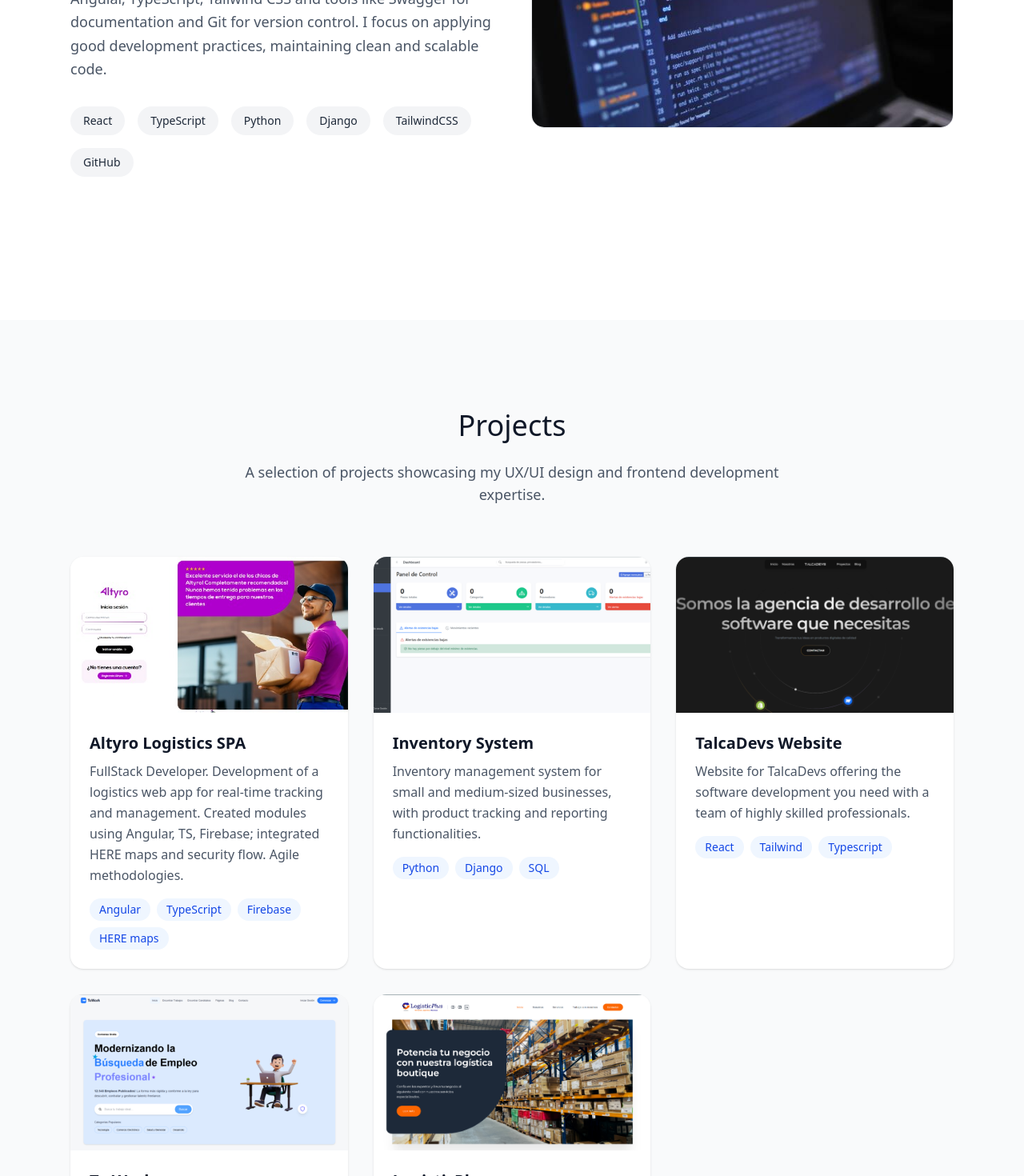
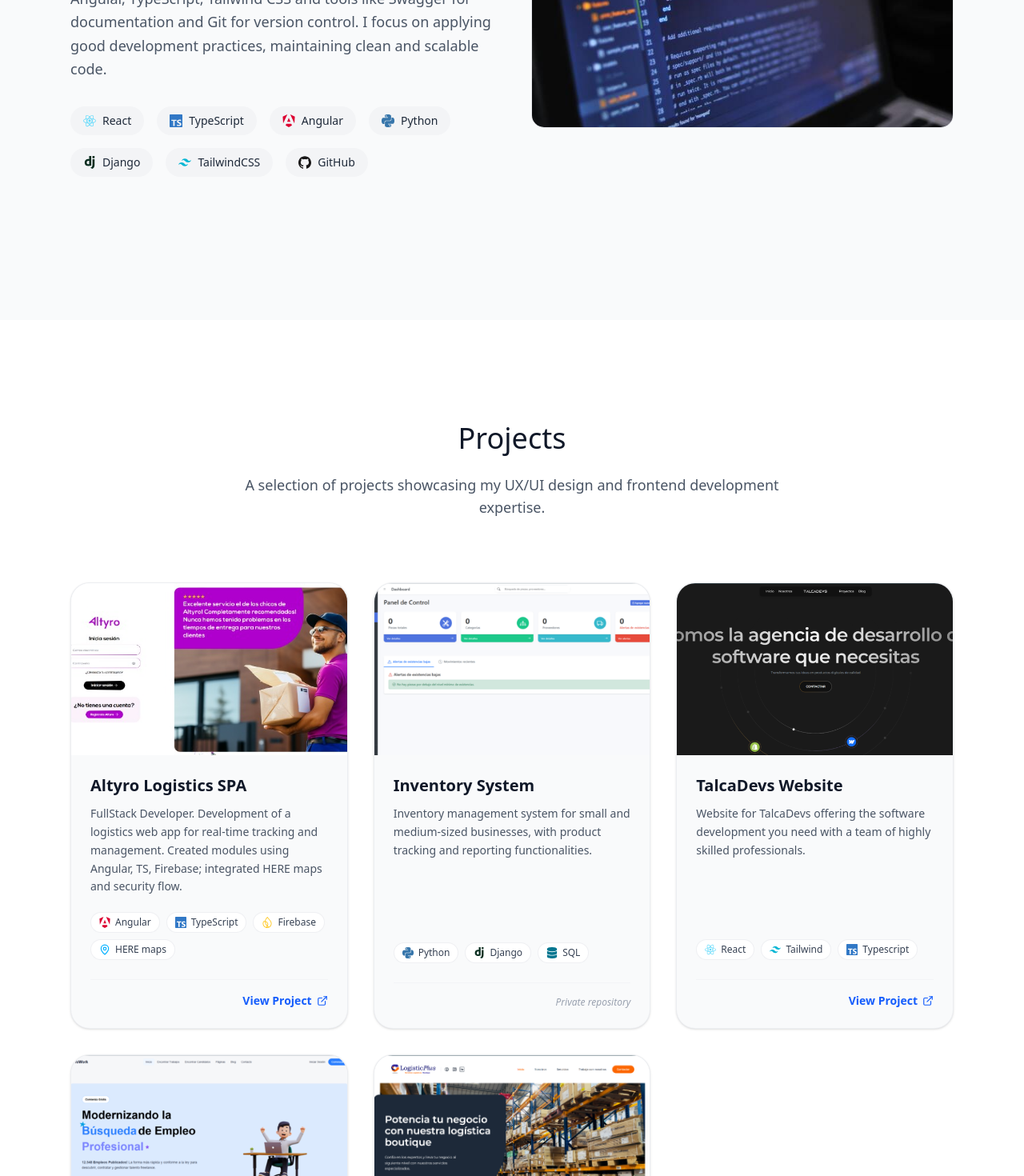
Before and after one commit to NicoVillarroelM/portfolio, a React (Vite) app: page / in a window 1280 px wide. Shown: the part 1200-2670 px from the top of the page at 80% size. Built offline with nearby package versions, Linux system fonts and the light colour scheme.

Commit message:
feature: news iconos and cards

```diff
--- a/package.json
+++ b/package.json
@@ -18,6 +18,7 @@
     "react": "^19.1.0",
     "react-dom": "^19.1.0",
     "react-i18next": "^15.5.3",
+    "react-icons": "^5.6.0",
     "tailwindcss": "^4.1.10",
     "tailwindcss-animate": "^1.0.7"
   },
--- /dev/null
+++ b/pnpm-workspace.yaml
@@ -0,0 +1,4 @@
+allowBuilds:
+  '@swc/core': false
+  '@tailwindcss/oxide': false
+  esbuild: false
--- a/src/components/About.tsx
+++ b/src/components/About.tsx
@@ -1,11 +1,31 @@
 import { useTranslation } from "react-i18next";
+import {
+  SiReact,
+  SiTypescript,
+  SiPython,
+  SiDjango,
+  SiTailwindcss,
+  SiGithub,
+  SiAngular
+} from "react-icons/si";
 import techImage from "../assets/techImage.png";
+
+const skills = [
+  { name: "React", icon: SiReact, color: "text-[#61DAFB]" },
+  { name: "TypeScript", icon: SiTypescript, color: "text-[#3178C6]" },
+  { name: "Angular", icon: SiAngular, color: "text-[#DD0031]" },
+  { name: "Python", icon: SiPython, color: "text-[#3776AB]" },
+  { name: "Django", icon: SiDjango, color: "text-[#092E20] dark:text-[#44B78B]" },
+  { name: "TailwindCSS", icon: SiTailwindcss, color: "text-[#06B6D4]" },
+  { name: "GitHub", icon: SiGithub, color: "text-[#181717] dark:text-white" },
+];
+
 const About = () => {
   const { t } = useTranslation();
   return (
     <section
       id="about"
-      className="min-h-screen flex items-center bg-white dark:bg-gray-900 transition-colors duration-300"
+      className="min-h-screen flex items-center bg-gray-50 dark:bg-gray-950 transition-colors duration-300"
     >
       <div className="max-w-6xl mx-auto px-4 sm:px-6 w-full">
         <div className="grid grid-cols-1 md:grid-cols-2 gap-8 md:gap-12 items-center">
@@ -26,24 +46,18 @@ const About = () => {
             </p>
 
             <div className="flex flex-wrap gap-3 sm:gap-4 justify-center md:justify-start">
-              <span className="bg-gray-100 dark:bg-gray-800 text-gray-800 dark:text-gray-200 px-3 sm:px-4 py-2 rounded-full text-sm">
-                React
-              </span>
-              <span className="bg-gray-100 dark:bg-gray-800 text-gray-800 dark:text-gray-200 px-3 sm:px-4 py-2 rounded-full text-sm">
-                TypeScript
-              </span>
-              <span className="bg-gray-100 dark:bg-gray-800 text-gray-800 dark:text-gray-200 px-3 sm:px-4 py-2 rounded-full text-sm">
-                Python
-              </span>
-              <span className="bg-gray-100 dark:bg-gray-800 text-gray-800 dark:text-gray-200 px-3 sm:px-4 py-2 rounded-full text-sm">
-                Django
-              </span>
-              <span className="bg-gray-100 dark:bg-gray-800 text-gray-800 dark:text-gray-200 px-3 sm:px-4 py-2 rounded-full text-sm">
-                TailwindCSS
-              </span>
-              <span className="bg-gray-100 dark:bg-gray-800 text-gray-800 dark:text-gray-200 px-3 sm:px-4 py-2 rounded-full text-sm">
-                GitHub
-              </span>
+              {skills.map((skill) => {
+                const Icon = skill.icon;
+                return (
+                  <span
+                    key={skill.name}
+                    className="flex items-center gap-2 bg-gray-100 dark:bg-gray-800 text-gray-800 dark:text-gray-200 px-3 sm:px-4 py-2 rounded-full text-sm font-medium transition-all duration-300 hover:scale-105 hover:shadow-md cursor-default group"
+                  >
+                    <Icon className={`w-4 h-4 ${skill.color} transition-transform duration-300 group-hover:rotate-6`} />
+                    {skill.name}
+                  </span>
+                );
+              })}
             </div>
           </div>
 
--- a/src/components/Contact.tsx
+++ b/src/components/Contact.tsx
@@ -7,7 +7,7 @@ const Contact = () => {
   return (
     <section
       id="contact"
-      className="min-h-screen flex items-center bg-gray-50 dark:bg-gray-800 transition-colors duration-300"
+      className="min-h-screen flex items-center bg-gray-50 dark:bg-gray-950 transition-colors duration-300"
     >
       <div className="max-w-6xl mx-auto px-6 w-full">
         <div className="text-center mb-16">
--- a/src/components/Hero.tsx
+++ b/src/components/Hero.tsx
@@ -40,7 +40,7 @@ const Hero = () => {
   return (
     <section
       id="hero"
-      className="min-h-screen flex items-center justify-center bg-gradient-to-br from-gray-50 to-white dark:from-gray-900 dark:to-gray-800 transition-colors duration-300"
+      className="min-h-screen flex items-center justify-center bg-white dark:bg-gray-900 transition-colors duration-300"
     >
       <div className="max-w-4xl mx-auto px-6 text-center">
         <div>
--- a/src/components/Projects.tsx
+++ b/src/components/Projects.tsx
@@ -1,5 +1,52 @@
 import { useTranslation } from "react-i18next";
 import { projects } from "../constants/Projects";
+import {
+  SiReact,
+  SiTypescript,
+  SiAngular,
+  SiFirebase,
+  SiPython,
+  SiDjango,
+  SiHtml5,
+  SiCss,
+  SiJavascript,
+  SiTailwindcss,
+} from "react-icons/si";
+import { FaDatabase } from "react-icons/fa";
+import { ExternalLink, MapPin } from "lucide-react";
+
+const getTagIcon = (tag: string) => {
+  const normalized = tag.toLowerCase().trim();
+  switch (normalized) {
+    case "react":
+      return { icon: SiReact, color: "text-[#61DAFB]" };
+    case "typescript":
+      return { icon: SiTypescript, color: "text-[#3178C6]" };
+    case "angular":
+      return { icon: SiAngular, color: "text-[#DD0031]" };
+    case "firebase":
+      return { icon: SiFirebase, color: "text-[#FFCA28]" };
+    case "python":
+      return { icon: SiPython, color: "text-[#3776AB]" };
+    case "django":
+      return { icon: SiDjango, color: "text-[#092E20] dark:text-[#44B78B]" };
+    case "sql":
+      return { icon: FaDatabase, color: "text-[#00758F]" };
+    case "tailwind":
+    case "tailwindcss":
+      return { icon: SiTailwindcss, color: "text-[#06B6D4]" };
+    case "html":
+      return { icon: SiHtml5, color: "text-[#E34F26]" };
+    case "css":
+      return { icon: SiCss, color: "text-[#1572B6]" };
+    case "javascript":
+      return { icon: SiJavascript, color: "text-[#F7DF1E]" };
+    case "here maps":
+      return { icon: MapPin, color: "text-[#00B0FF]" };
+    default:
+      return null;
+  }
+};
 
 const Projects = () => {
   const { t } = useTranslation();
@@ -7,51 +54,100 @@ const Projects = () => {
   return (
     <section
       id="projects"
-      className="min-h-screen flex items-center bg-gray-50 dark:bg-gray-800 transition-colors duration-300 py-16 sm:py-20"
+      className="min-h-screen flex items-center bg-white dark:bg-gray-900 transition-colors duration-300 py-16 sm:py-24"
     >
       <div className="max-w-6xl mx-auto px-4 sm:px-6 w-full">
-        <div className="text-center mb-12 sm:mb-16">
+        <div className="text-center mb-12 sm:mb-20">
           <h2 className="text-3xl sm:text-4xl font-light text-gray-900 dark:text-white mb-4 sm:mb-6 pt-8">
             {t("projects.title").split(" ")[0]}{" "}
+            <span className="font-bold">
+              {t("projects.title").split(" ").slice(1).join(" ")}
+            </span>
           </h2>
-          <p className="text-base sm:text-lg text-gray-600 dark:text-gray-300 max-w-2xl mx-auto px-4 sm:px-0">
+          <p className="text-base sm:text-lg text-gray-600 dark:text-gray-400 max-w-2xl mx-auto px-4 sm:px-0">
             {t("projects.subtitle")}
           </p>
         </div>
 
-        <div className="grid grid-cols-1 sm:grid-cols-2 lg:grid-cols-3 gap-6 sm:gap-8">
+        <div className="grid grid-cols-1 md:grid-cols-2 lg:grid-cols-3 gap-8">
           {projects.map((project) => (
             <div
               key={project.id}
-              className="bg-white dark:bg-gray-900 rounded-2xl overflow-hidden shadow-sm hover:shadow-xl transition-all duration-300 transform hover:-translate-y-2"
+              className="flex flex-col h-full bg-gray-50 dark:bg-gray-950 border border-gray-200/60 dark:border-gray-800/80 rounded-3xl shadow-sm hover:shadow-2xl hover:border-blue-500/30 dark:hover:border-blue-500/30 transition-all duration-500 overflow-hidden group hover:-translate-y-2"
             >
-              <div className="aspect-video overflow-hidden">
+              {/* Image Container flush to top and sides */}
+              <div className="relative overflow-hidden aspect-[16/10] bg-white dark:bg-gray-900">
                 <img
                   src={project.image}
                   alt={t(project.titleKey ?? "")}
-                  className="w-full h-full object-cover hover:scale-105 transition-transform duration-300"
+                  className="w-full h-full object-cover group-hover:scale-105 transition-transform duration-700 ease-out"
                 />
+
+                {project.link && project.link !== "#" && (
+                  <a
+                    href={project.link}
+                    target="_blank"
+                    rel="noopener noreferrer"
+                    className="absolute inset-0 bg-black/40 opacity-0 group-hover:opacity-100 transition-opacity duration-300 flex items-center justify-center backdrop-blur-[2px]"
+                  >
+                    <span className="bg-white/90 dark:bg-gray-900/90 text-gray-900 dark:text-white p-3 rounded-full shadow-lg transform translate-y-4 group-hover:translate-y-0 transition-transform duration-300 ease-out flex items-center justify-center">
+                      <ExternalLink className="w-5 h-5" />
+                    </span>
+                  </a>
+                )}
               </div>
 
-              <div className="p-4 sm:p-6">
-                <h3 className="text-lg sm:text-xl font-semibold text-gray-900 dark:text-white mb-2">
+              {/* Card Body */}
+              <div className="p-5 sm:p-6 flex flex-col flex-grow">
+                <h3 className="text-xl font-bold text-gray-900 dark:text-white mb-2.5 group-hover:text-blue-600 dark:group-hover:text-blue-400 transition-colors duration-300">
                   {t(project.titleKey ?? "")}
                 </h3>
 
-                <p className="text-sm sm:text-base text-gray-600 dark:text-gray-300 mb-3 sm:mb-4 leading-relaxed">
+                <p className="text-sm text-gray-600 dark:text-gray-400 leading-relaxed mb-5 flex-grow font-light">
                   {t(project.descriptionKey ?? "")}
                 </p>
 
-                <div className="flex flex-wrap gap-2">
-                  {project.tags.map((tag) => (
-                    <span
-                      key={tag}
-                      className="bg-blue-50 dark:bg-blue-900 text-blue-700 dark:text-blue-300 px-2 sm:px-3 py-1 rounded-full text-xs sm:text-sm"
+                {/* Tech Badges */}
+                <div className="flex flex-wrap gap-2 mb-4">
+                  {project.tags.map((tag) => {
+                    const iconInfo = getTagIcon(tag);
+                    const Icon = iconInfo?.icon;
+                    return (
+                      <span
+                        key={tag}
+                        className="flex items-center gap-1.5 bg-white dark:bg-gray-900/60 text-gray-700 dark:text-gray-300 border border-gray-200/60 dark:border-gray-800/40 px-2.5 py-1 rounded-full text-xs font-medium transition-all duration-300 hover:scale-105 hover:bg-gray-100 dark:hover:bg-gray-800 cursor-default group/tag"
+                      >
+                        {Icon && (
+                          <Icon
+                            className={`w-3.5 h-3.5 ${iconInfo.color} transition-transform duration-300 group-hover/tag:rotate-6`}
+                          />
+                        )}
+                        {tag}
+                      </span>
+                    );
+                  })}
+                </div>
+
+                {/* Card Footer Link */}
+                {project.link && project.link !== "#" ? (
+                  <div className="border-t border-gray-100 dark:border-gray-800/80 pt-4 mt-2 flex justify-end">
+                    <a
+                      href={project.link}
+                      target="_blank"
+                      rel="noopener noreferrer"
+                      className="flex items-center gap-1.5 text-sm font-semibold text-blue-600 dark:text-blue-400 hover:text-blue-700 dark:hover:text-blue-300 transition-colors duration-200 group/link"
                     >
-                      {tag}
+                      {t("projects.viewProject")}
+                      <ExternalLink className="w-3.5 h-3.5 transition-transform duration-200 group-hover/link:translate-x-0.5 group-hover/link:-translate-y-0.5" />
+                    </a>
+                  </div>
+                ) : (
+                  <div className="border-t border-gray-100 dark:border-gray-800/80 pt-4 mt-2 flex justify-end">
+                    <span className="text-xs text-gray-400 dark:text-gray-500 font-medium italic cursor-default">
+                      {t("projects.comingSoon")}
                     </span>
-                  ))}
-                </div>
+                  </div>
+                )}
               </div>
             </div>
           ))}
--- a/src/locales/en/translation.json
+++ b/src/locales/en/translation.json
@@ -5,7 +5,7 @@
     "projects": "Projects",
     "contact": "Contact"
   },
-   "hero": {
+  "hero": {
     "title": "Hello, I'm",
     "subtitle": "Frontend Developer",
     "description": "UX/UI Designer and frontend developer passionate about creating exceptional and functional digital experiences.",
@@ -22,10 +22,12 @@
   "projects": {
     "title": "Projects",
     "subtitle": "A selection of projects showcasing my UX/UI design and frontend development expertise.",
+    "viewProject": "View Project",
+    "comingSoon": "Private repository",
     "list": [
       {
         "title": "Altyro Logistics SPA",
-        "description": "FullStack Developer. Development of a logistics web app for real-time tracking and management. Created modules using Angular, TS, Firebase; integrated HERE maps and security flow. Agile methodologies."
+        "description": "FullStack Developer. Development of a logistics web app for real-time tracking and management. Created modules using Angular, TS, Firebase; integrated HERE maps and security flow."
       },
       {
         "title": "Inventory System",
```
Also changed, not shown: src/locales/es/translation.json (+5 -3 lines), 2 other files (tests, documents, lock files or other folders).
